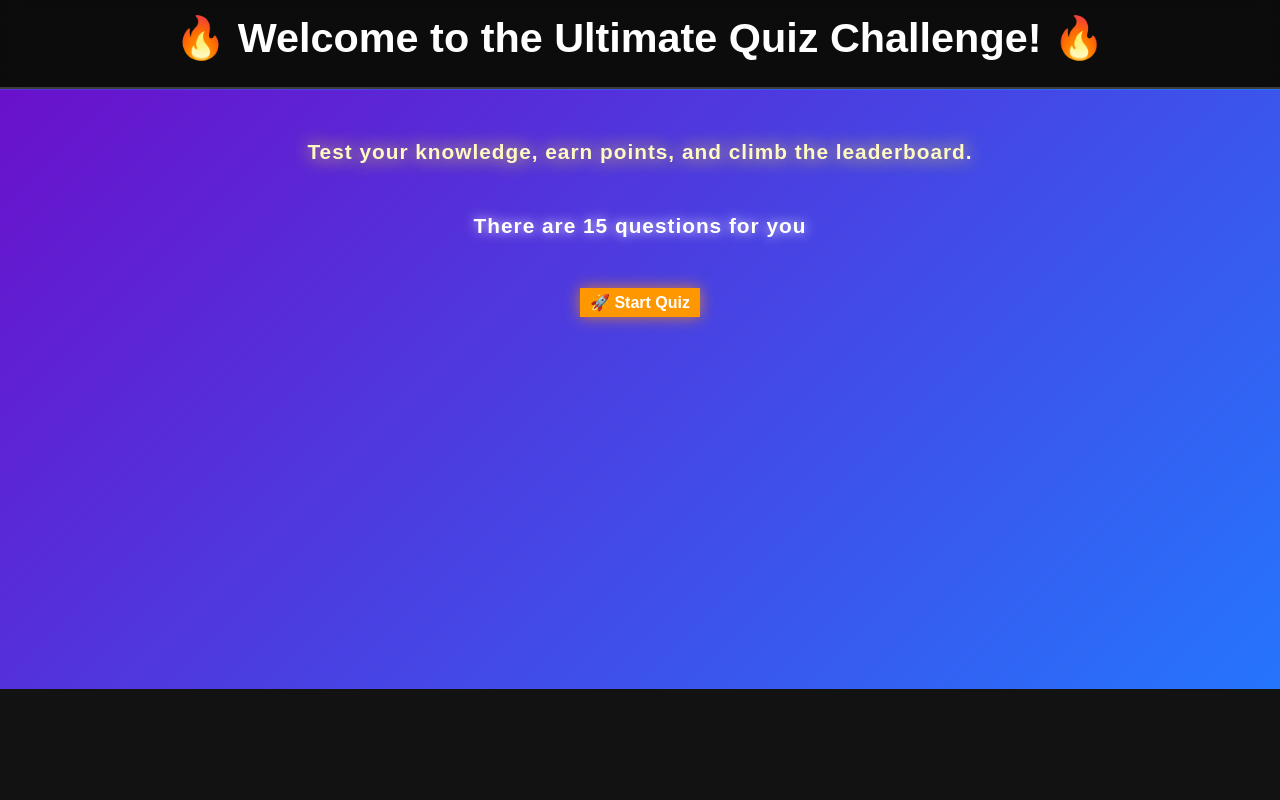
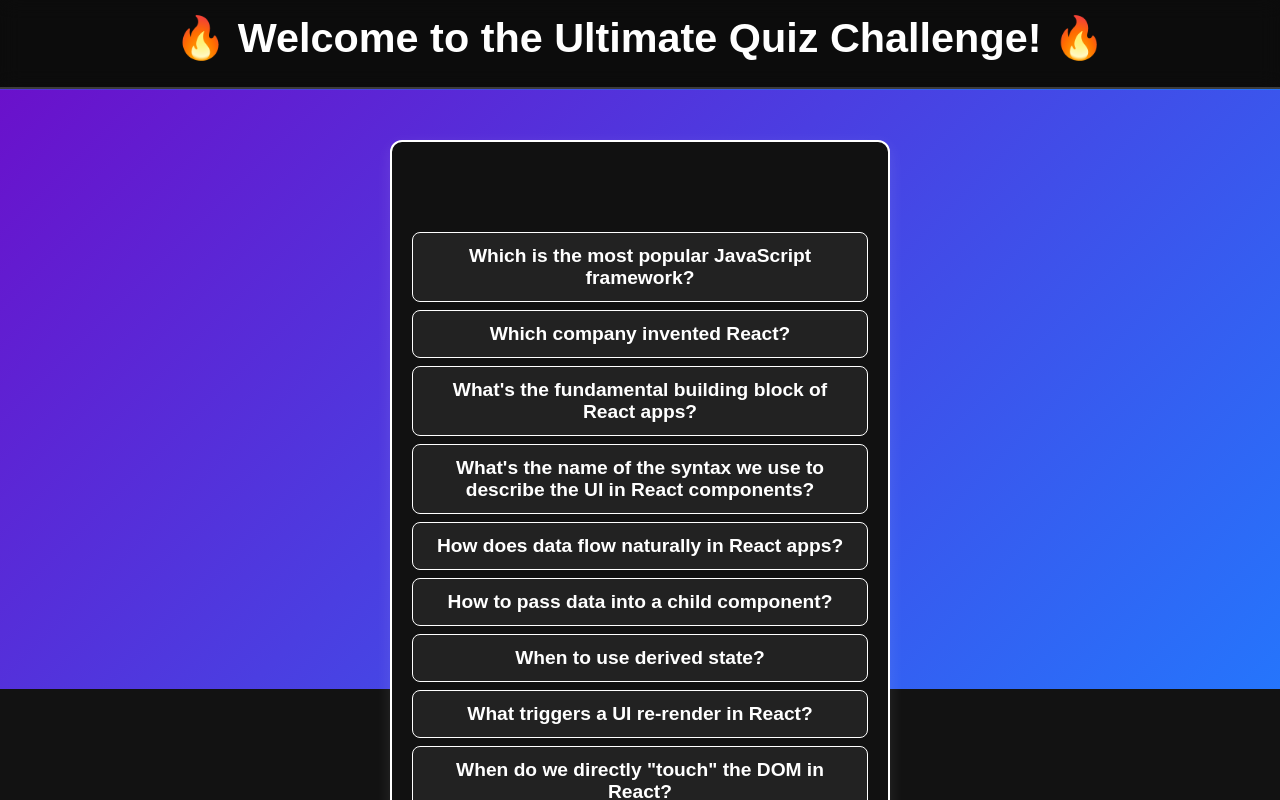
Before and after one commit to fatemehHp/ReactQuiezApp, a React (Create React App) app: page / in a window 1280 px wide. Both pictures are taken after a click on the button "🚀 Start Quiz". Shown: the top 800 px of the page. Built offline with nearby package versions, Linux system fonts and the light colour scheme; data requests are answered from the project's data file.

Commit message:
starting new quize

```diff
--- a/src/App.js
+++ b/src/App.js
@@ -1,10 +1,11 @@
-import React, { useEffect, useReducer } from "react";
+import React, { createContext, useEffect, useReducer } from "react";
 import Header from "./component/Header/Header";
 import Main from "./component/Main/Main";
 import "./app.css";
 import Loading from "./component/Loading/Loading";
 import Errore from "./component/Errore/Errore";
 import StartScreen from "./component/StartScreen/StartScreen";
+import Question from "./component/Question/Question";
 const initialState = {
   question: [],
   status: "loading",
@@ -15,14 +16,18 @@
       return { ...state, question: action.payload, status: "ready" };
     case "dataFeild":
       return { ...state, question: action.payload, status: "error" };
+    case "start":
+      return { ...state, status: "active" };
     default:
       return;
   }
 }
+export const StateContext = createContext();
+
 const App = () => {
   const [state, dispatch] = useReducer(reducer, initialState);
   const { question, status } = state;
-  const totalQuestion=question.length
+  const totalQuestion = question.length;
   useEffect(function () {
     async function fetchData() {
       try {
@@ -41,11 +46,16 @@
   return (
     <>
       <Header />
-      <Main>
-        {status === "loading" && <Loading />}
-        {status === "error" && <Errore />}
-        {status === "ready" && <StartScreen totalQuestion={totalQuestion} />}
-      </Main>
+      <StateContext.Provider value={{question,status,dispatch,totalQuestion}}>
+        <Main>
+          {status === "loading" && <Loading />}
+          {status === "error" && <Errore />}
+          {status === "ready" && (
+            <StartScreen />
+          )}
+          {status === "active" && <Question question={question} />}
+        </Main>
+      </StateContext.Provider>
     </>
   );
 };
--- /dev/null
+++ b/src/component/Question/Question.js
@@ -0,0 +1,23 @@
+import React, { useContext } from 'react'
+import styles from './Question.module.css'
+import { StateContext } from '../../App'
+import QustionsItems from '../QustionsItems/QustionsItems'
+const Question = () => {
+    const{question}=useContext(StateContext)
+  return (
+    <div className={styles.container}>
+      <h2 className={styles.question}>{question.question} </h2>
+      <ul className={styles.options}>
+        {
+            question.map((item)=>{
+                return <QustionsItems item={item}/>
+            })
+        }
+
+      </ul>
+    </div>
+
+  )
+}
+
+export default Question
--- /dev/null
+++ b/src/component/Question/Question.module.css
@@ -0,0 +1,66 @@
+.container {
+    background: #111;
+    padding: 20px;
+    border-radius: 12px;
+    box-shadow: 0px 5px 15px rgba(255, 255, 255, 0.1);
+    text-align: center;
+    max-width: 500px;
+    margin:50px auto;
+    border: 2px solid #fff;
+  }
+
+  .question {
+    font-size: 1.5rem;
+    font-weight: bold;
+    color: white;
+    text-shadow: 2px 2px 10px rgba(255, 255, 255, 0.5);
+    margin-bottom: 20px;
+    min-height: 50px;
+    transition: all 0.3s ease;
+  }
+
+  /* افکت روی سوال هنگام هاور */
+  .question:hover {
+    text-shadow: 0px 0px 20px rgba(255, 255, 255, 1);
+  }
+
+  .options {
+    list-style: none;
+    padding: 0;
+  }
+
+  .option {
+    background: #222;
+    padding: 12px;
+    border-radius: 8px;
+    margin: 8px 0;
+    font-size: 1.2rem;
+    font-weight: bold;
+    color: white;
+    cursor: pointer;
+    transition: all 0.3s ease;
+    border: 1px solid white;
+  }
+
+  /* افکت هاور برای گزینه‌ها */
+  .option:hover {
+    background: white;
+    color: black;
+    transform: scale(1.05);
+    box-shadow: 0px 0px 15px rgba(255, 255, 255, 0.7);
+  }
+
+  /* گزینه صحیح */
+  .correct {
+    background: #4caf50 !important; /* سبز */
+    color: white !important;
+    box-shadow: 0px 0px 15px rgba(76, 175, 80, 0.7);
+  }
+
+  /* گزینه‌های غلط */
+  .wrong {
+    background: #d32f2f !important; /* قرمز */
+    color: white !important;
+    box-shadow: 0px 0px 15px rgba(211, 47, 47, 0.7);
+    opacity: 0.6;
+  }
--- /dev/null
+++ b/src/component/QustionsItems/QustionsItems.js
@@ -0,0 +1,8 @@
+import React from "react";
+import styles from "./QustionsItems.module.css";
+
+const QustionsItems = ({ item }) => {
+  return <li className={styles.option}>{item.question}</li>;
+};
+
+export default QustionsItems;
--- /dev/null
+++ b/src/component/QustionsItems/QustionsItems.module.css
@@ -0,0 +1,39 @@
+.options {
+    list-style: none;
+    padding: 0;
+  }
+
+  .option {
+    background: #222;
+    padding: 12px;
+    border-radius: 8px;
+    margin: 8px 0;
+    font-size: 1.2rem;
+    font-weight: bold;
+    color: white;
+    cursor: pointer;
+    transition: all 0.3s ease;
+    border: 1px solid white;
+  }
+
+  /* افکت هاور برای گزینه‌ها */
+  .option:hover {
+    background: white;
+    color: black;
+    transform: scale(1.05);
+    box-shadow: 0px 0px 15px rgba(255, 255, 255, 0.7);
+  }
+    /* گزینه صحیح */
+    .correct {
+        background: #4caf50 !important; /* سبز */
+        color: white !important;
+        box-shadow: 0px 0px 15px rgba(76, 175, 80, 0.7);
+      }
+
+      /* گزینه‌های غلط */
+      .wrong {
+        background: #d32f2f !important; /* قرمز */
+        color: white !important;
+        box-shadow: 0px 0px 15px rgba(211, 47, 47, 0.7);
+        opacity: 0.6;
+      }
--- a/src/component/StartScreen/StartScreen.js
+++ b/src/component/StartScreen/StartScreen.js
@@ -1,15 +1,18 @@
-import React from "react";
+import React, { useContext } from "react";
 import styles from "./StartScreen.module.css";
-const StartScreen = ({totalQuestion}) => {
+import { StateContext } from "../../App";
+const StartScreen = () => {
+  const{dispatch,totalQuestion}=useContext(StateContext)
   return (
-    <div>
+
+    <>
       <p className={styles.description}>
         Test your knowledge, earn points, and climb the leaderboard.
       </p>
       <p className={styles.infoText}>There are {totalQuestion} questions for you</p>
 
-      <button className={styles.startButton}>🚀 Start Quiz</button>
-    </div>
+      <button className={styles.startButton} onClick={()=>dispatch({type:"start"})}>🚀 Start Quiz</button>
+    </>
   );
 };
 
```
Also changed, not shown: kkj.text.txt (deleted).
